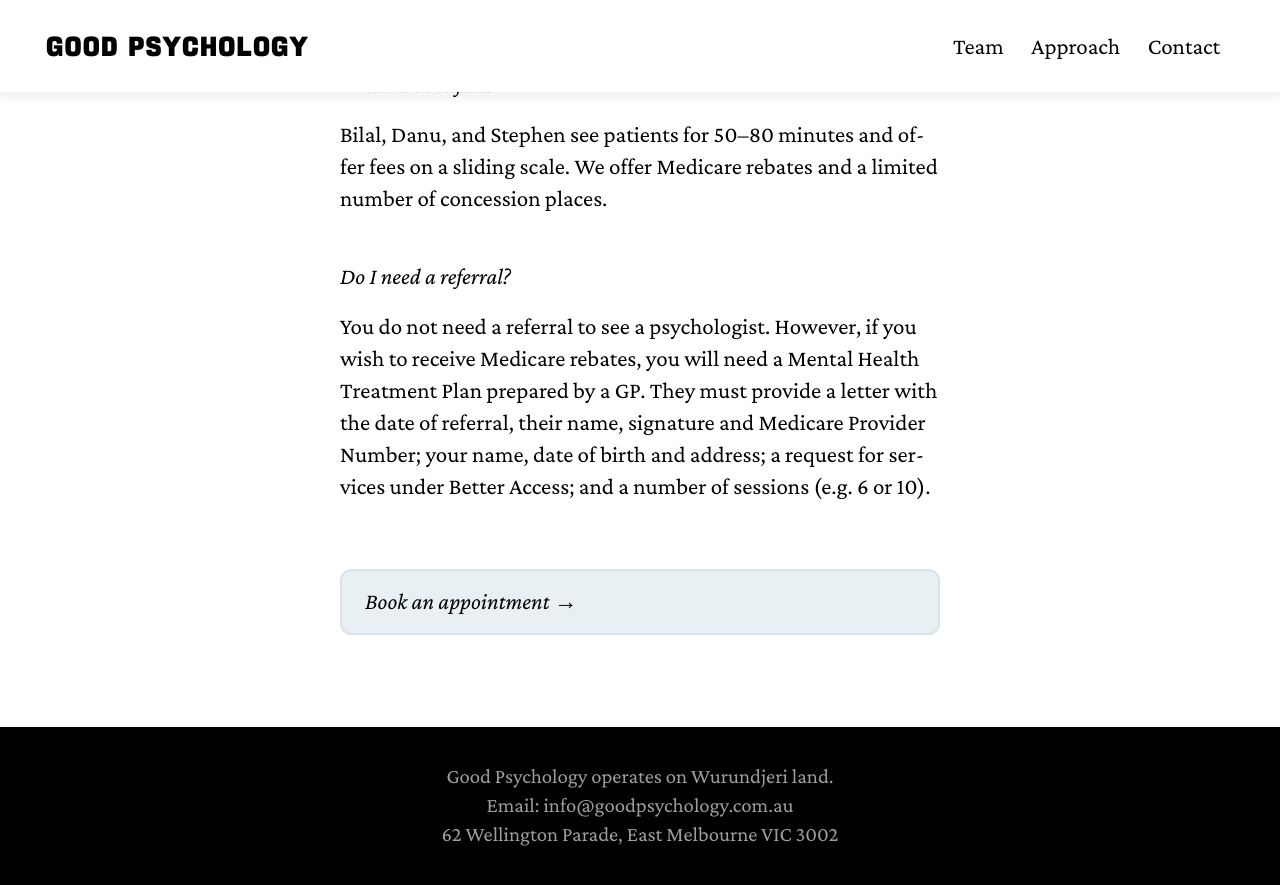
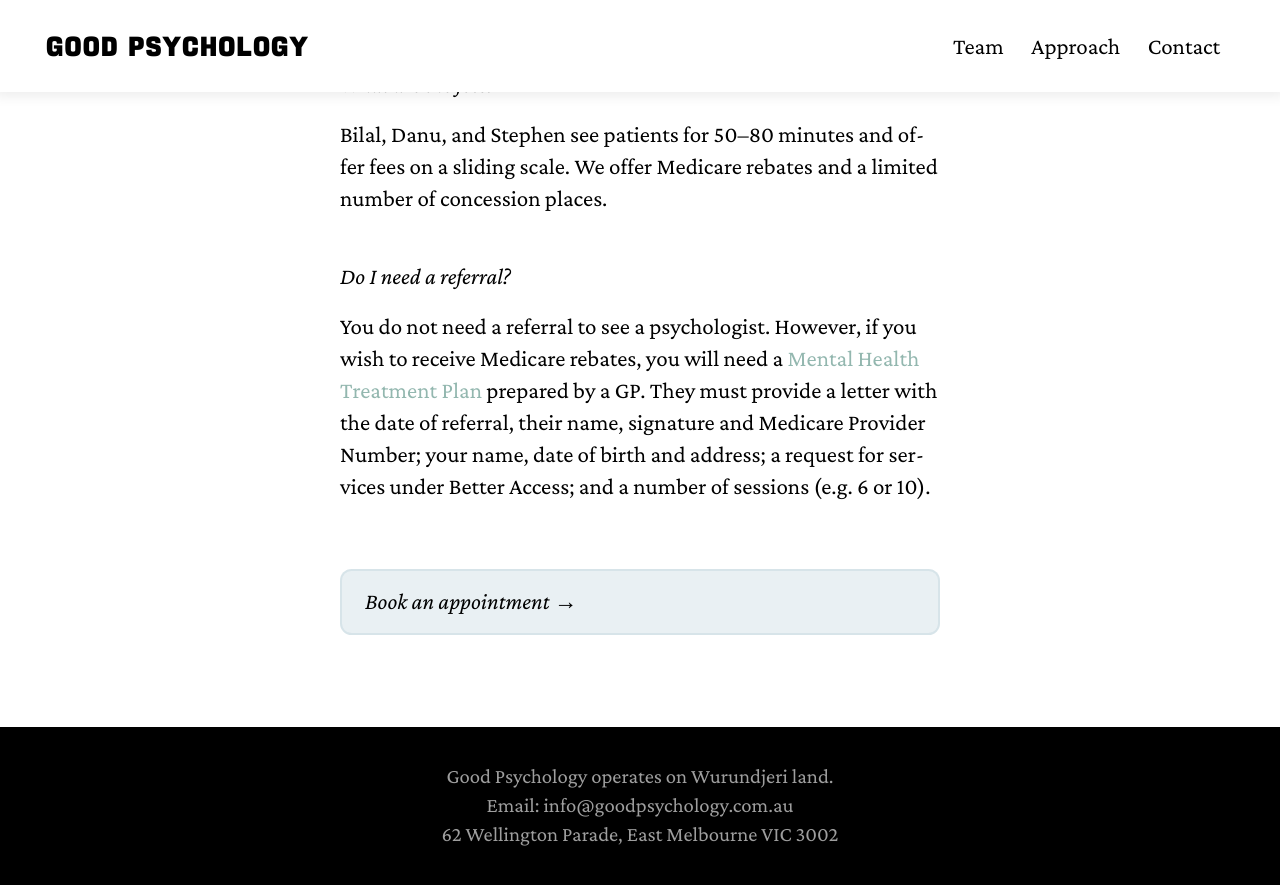
Before and after one commit to magpiezebra/gp, a Jekyll site: the page built from approach.html, in a window 1280 px wide and 900 px high, scrolled down 1849 px. Shown: the top 885 px of the window. Built offline with Jekyll 4.4.1, drawn with Linux system fonts in a browser that asks for light colours; part of the change alters nothing that is shown.

```diff
--- a/approach.html
+++ b/approach.html
@@ -28,7 +28,7 @@ date: 2024-12-04
     <p>Bilal, Danu, and Stephen see patients for 50–80 minutes and offer fees on a sliding scale. We offer Medicare rebates and a limited number of concession places.</p>
 
     <h4>Do I need a referral?</h4>
-    <p>You do not need a referral to see a psychologist. However, if you wish to receive Medicare rebates, you will need a Mental Health Treatment Plan prepared by a GP. They must provide a letter with the date of referral, their name, signature and Medicare Provider Number; your name, date of birth and address; a request for services under Better Access; and a number of sessions (e.g. 6 or 10).</p>
+    <p>You do not need a referral to see a psychologist. However, if you wish to receive Medicare rebates, you will need a <a href="https://www.healthdirect.gov.au/mental-health-treatment-plan">Mental Health Treatment Plan</a> prepared by a GP. They must provide a letter with the date of referral, their name, signature and Medicare Provider Number; your name, date of birth and address; a request for services under Better Access; and a number of sessions (e.g. 6 or 10).</p>
 
     <br>
     <a href="/contact" class="arrow">Book an appointment</a>
```
